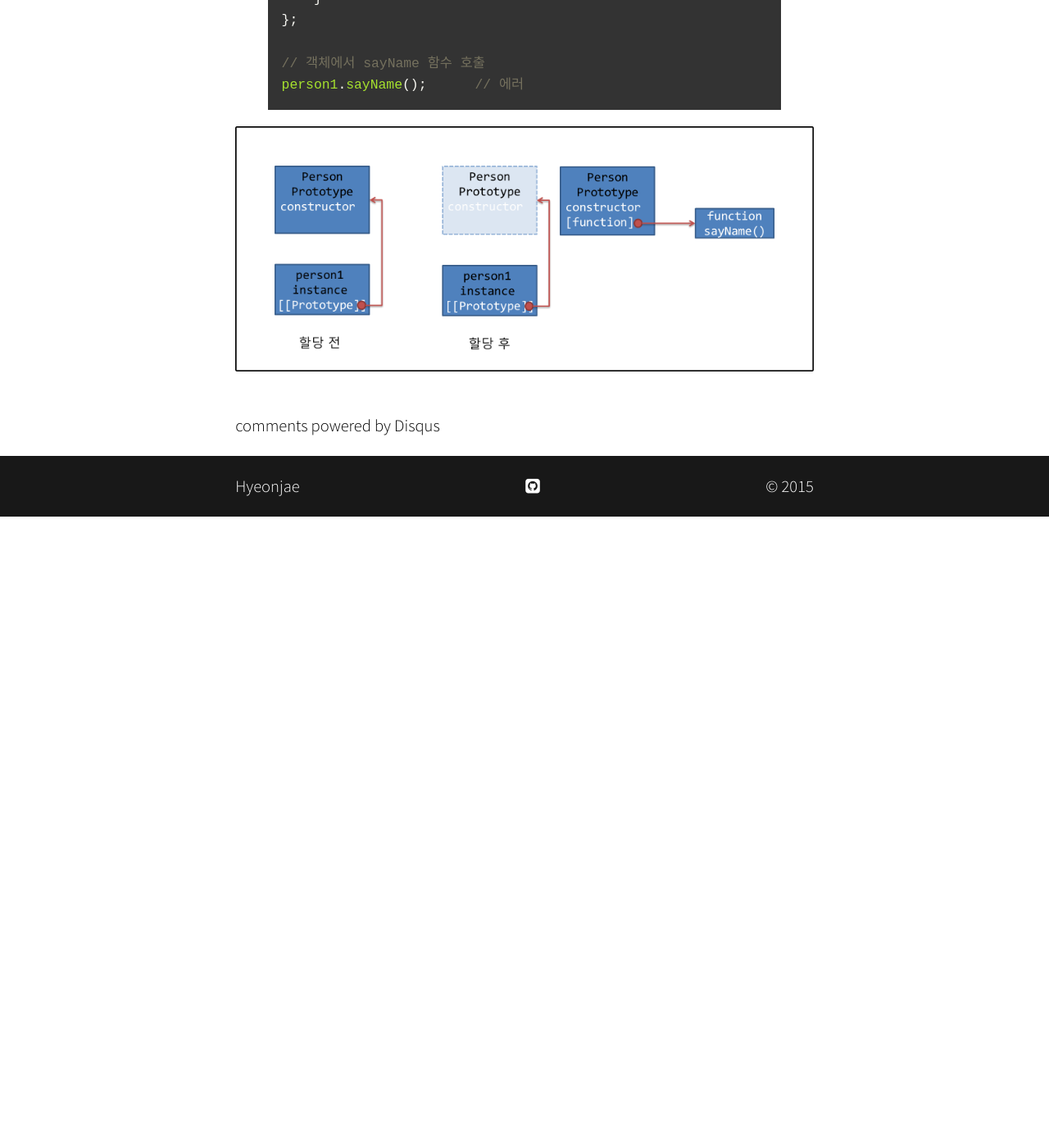
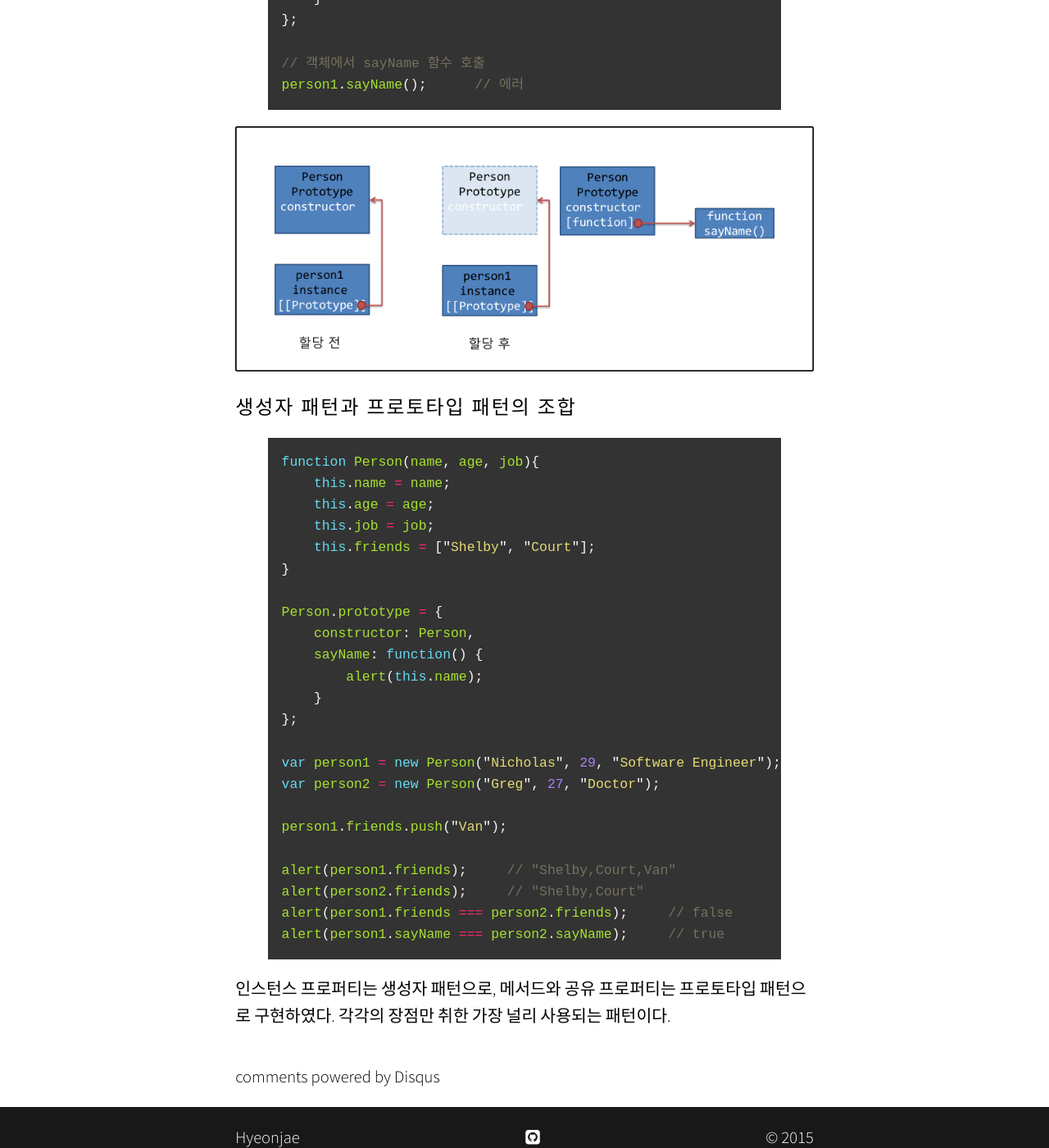
Before and after one commit to hyeonjae/hyeonjae.github.io.archive, a Jekyll site: the page built from _posts/2015-03-06-javascript-study-4.md, in a window 1280 px wide and 1400 px high, scrolled down 7380 px. Shown: the whole window at 82% size. Built offline with Jekyll 4.4.1, drawn with Linux system fonts in a browser that asks for light colours; nearby versions of some CDN libraries; some web fonts are replaced; comment, search, counter and statistics services are not loaded; before the commit the page ends 8010 px from its top, so only the background shows below that.

Commit message:
no message

```diff
--- a/_posts/2015-03-06-javascript-study-4.md
+++ b/_posts/2015-03-06-javascript-study-4.md
@@ -244,3 +244,35 @@ person1.sayName();      // 에러
 
 
 ![3]({{ site.url }}/assets/javascript_prototype_asign2.png)
+
+
+
+### 생성자 패턴과 프로토타입 패턴의 조합
+
+{% highlight javascript %}
+function Person(name, age, job){
+    this.name = name;
+    this.age = age;
+    this.job = job;
+    this.friends = ["Shelby", "Court"];
+}
+
+Person.prototype = {
+    constructor: Person,
+    sayName: function() {
+        alert(this.name);
+    }
+};
+
+var person1 = new Person("Nicholas", 29, "Software Engineer");
+var person2 = new Person("Greg", 27, "Doctor");
+
+person1.friends.push("Van");
+
+alert(person1.friends);     // "Shelby,Court,Van"
+alert(person2.friends);     // "Shelby,Court"
+alert(person1.friends === person2.friends);     // false
+alert(person1.sayName === person2.sayName);     // true
+{% endhighlight %}
+
+인스턴스 프로퍼티는 생성자 패턴으로, 메서드와 공유 프로퍼티는 프로토타입 패턴으로 구현하였다. 각각의 장점만 취한 가장 널리 사용되는 패턴이다.
```
Also changed, not shown: _posts/2015-03-09-fuzzy-search.md (line endings or trailing spaces).
